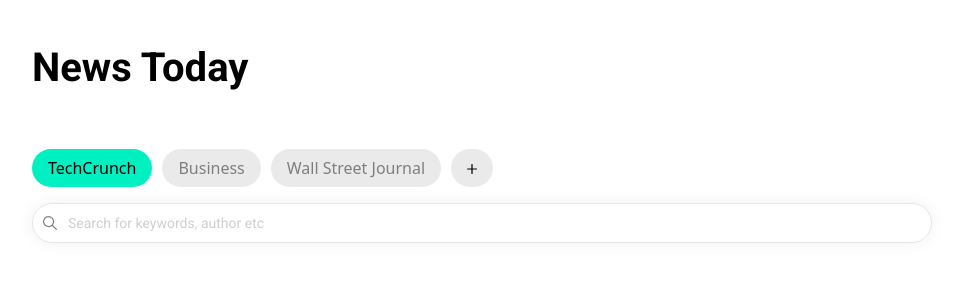
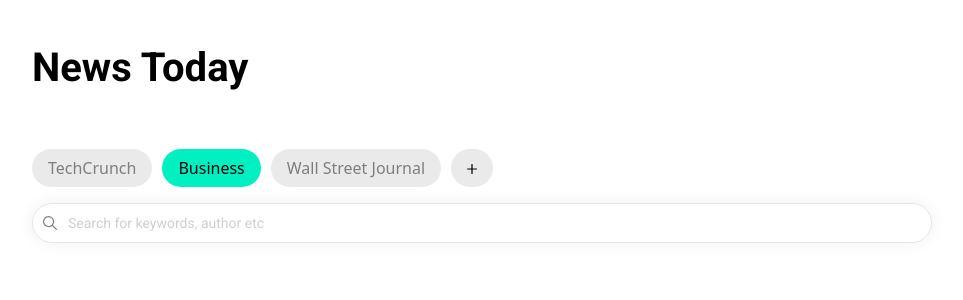
Before and after one commit to ks-mani/wizroot-assignment, a React (Create React App) app: page / in a window 1280 px wide. Shown: the top 300 px of the page, without its empty margins (158-1121 px from the left). Built offline with nearby package versions, Linux system fonts and the light colour scheme.

Commit message:
List Dynamics - 1

```diff
--- a/src/News/NewsComponent.js
+++ b/src/News/NewsComponent.js
@@ -1,4 +1,4 @@
-import React, { useState } from 'react';
+import React, { useCallback, useState } from 'react';
 import './NewsComponent.css';
 import plus from '../assets/icon_ionic-ios-add.svg';
 
@@ -7,13 +7,18 @@
 
 export default function NewsComponent() {
     const [categories,setCategories] = useState(news_categories);
+    const [selectedCategory, setSelectedCategory]= useState('business');
+
+    const selectedCategoryClickHandler = useCallback(function(){
+        console.log("Mani")
+    })
 
     return (
         <>
-            <ul className='category-list'>
+            <ul className='category-list' onClick={selectedCategoryClickHandler}>
                 {categories.map((item, index)=>{
-                    if(index===0) return <li className='category-list-item active-item'>{item.name}</li>
-                    return <li className='category-list-item'>{item.name}</li>
+                    if(item.id === selectedCategory) return <li key={item.id} className='category-list-item active-item' onClick={(e)=>{console.log("Srivastava")}}>{item.name}</li>
+                    return <li key={item.id} className='category-list-item' onClick={()=>console.log("Kumar")}>{item.name}</li>
                 })}
                 <li className='category-list-item'><img src={plus} /></li>
             </ul>
```
